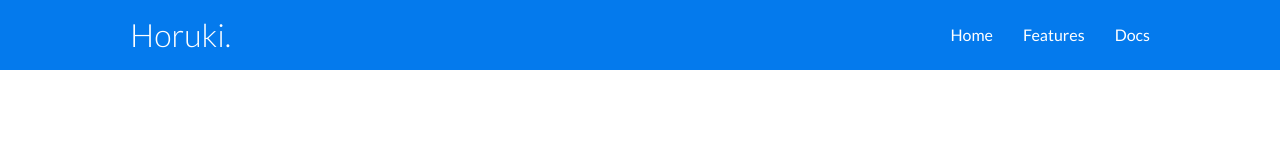
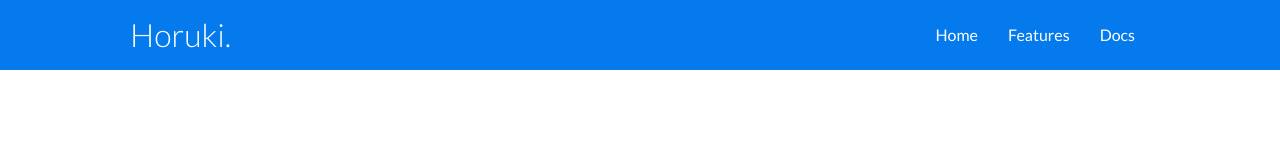
Before and after one commit to rohanmathewalex/Web-Development-Roadmap, a plain HTML site: page HORUKI-CLOUD-SOLUTION/index.html in a window 1280 px wide. Drawn offline with Linux system fonts and the light colour scheme.

Commit message:
navbar completed

```diff
--- a/HORUKI-CLOUD-SOLUTION/css/style.css
+++ b/HORUKI-CLOUD-SOLUTION/css/style.css
@@ -41,6 +41,9 @@ img{
     padding: 10px;
     margin: 0 5px;
 }
+.navbar a:hover{
+    border-bottom: 2px #fff solid;
+}
 .navbar .flex {
     justify-content: space-between;
 }
--- a/HORUKI-CLOUD-SOLUTION/index.html
+++ b/HORUKI-CLOUD-SOLUTION/index.html
@@ -16,9 +16,9 @@
             <h1 class="logo">Horuki.</h1>
             <nav>
                 <ul>
-                    <li><a href="index.html"></a>Home</li>
-                    <li><a href="features.html"></a>Features</li>
-                    <li><a href="docs.html"></a>Docs</li>
+                    <li><a href="index.html">Home</a></li>
+                    <li><a href="features.html">Features</a></li>
+                    <li><a href="docs.html">Docs</a></li>
 
                 </ul>
             </nav>
```
